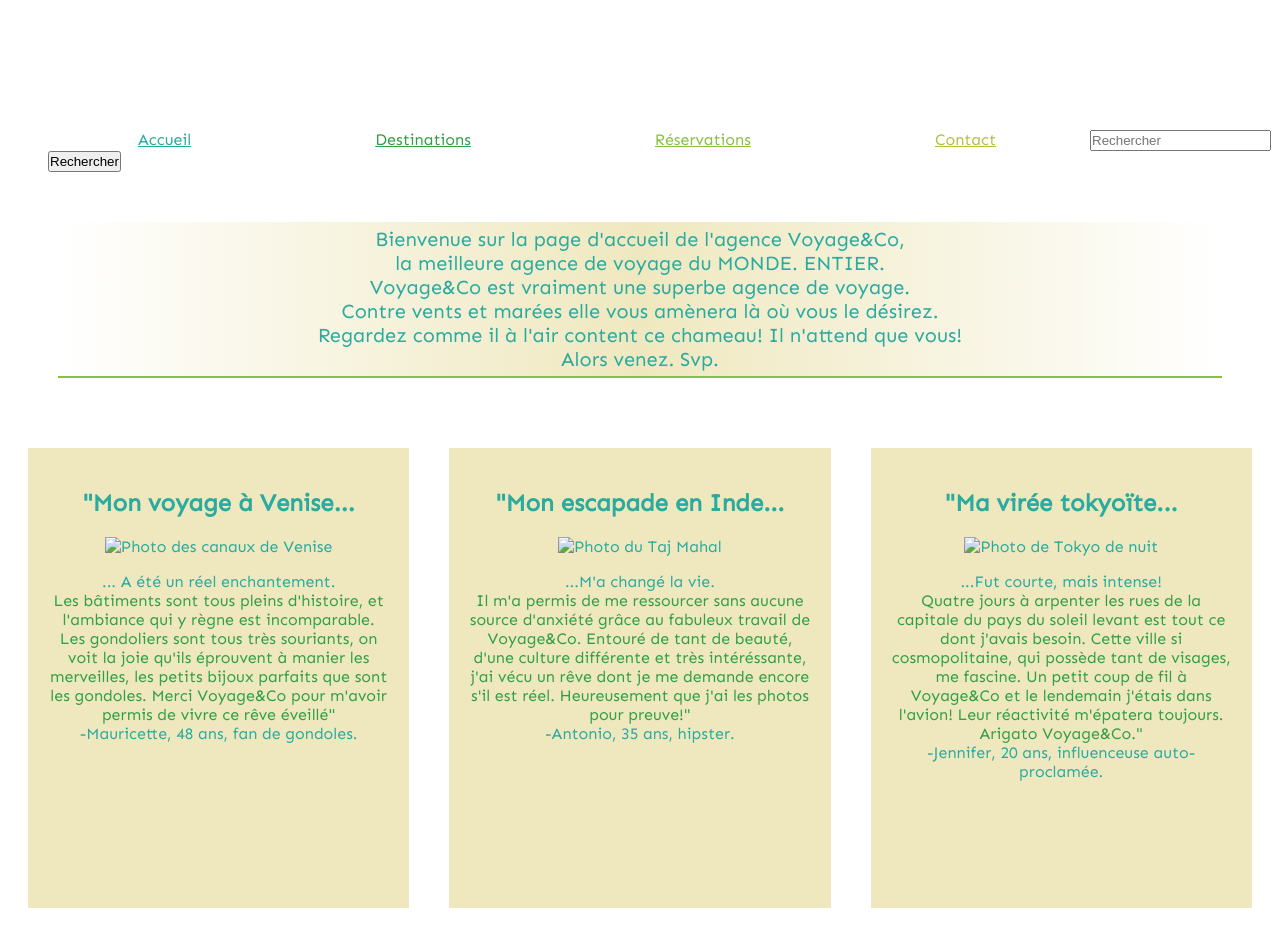
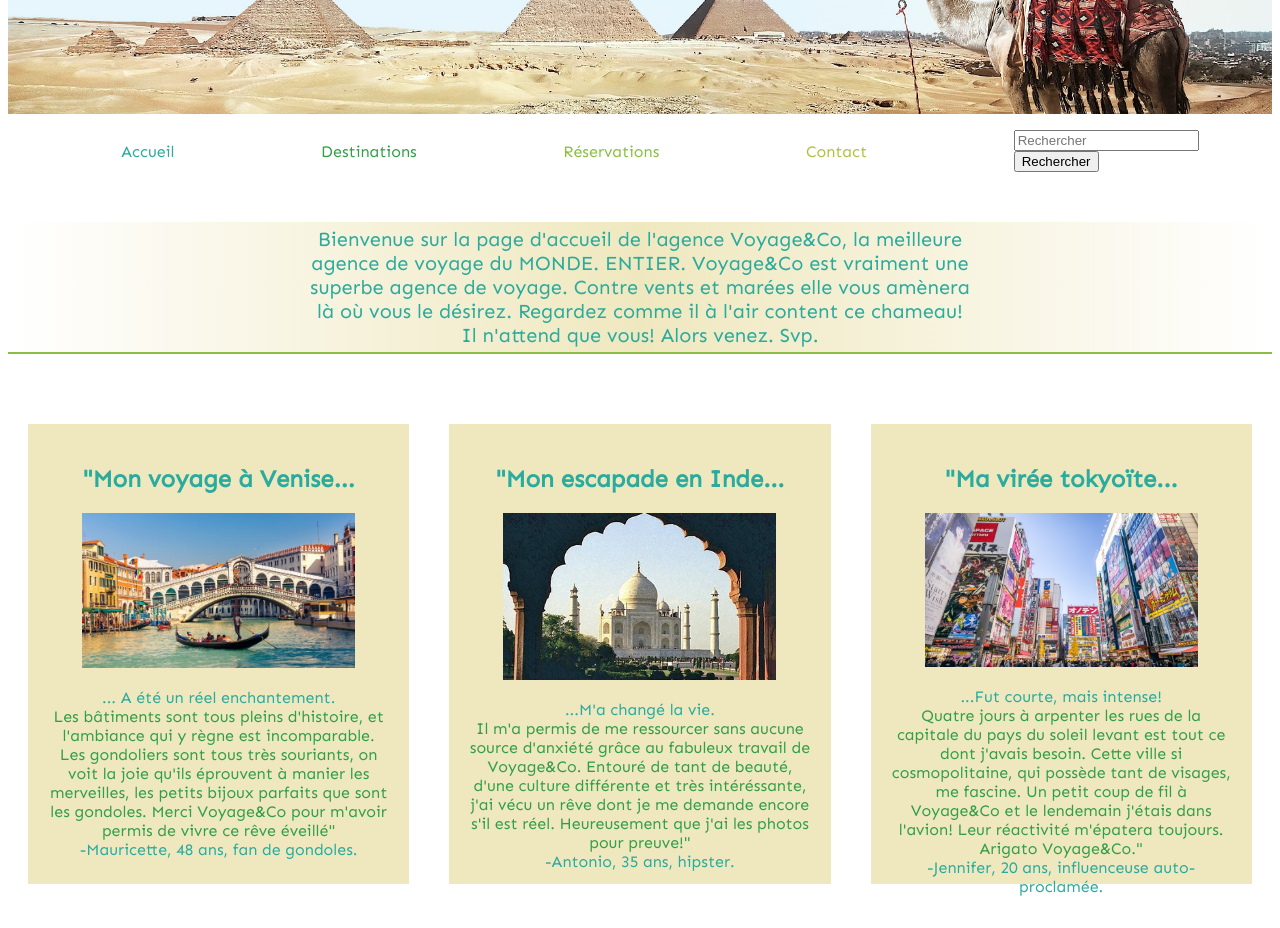
Before and after one commit to SidonieLenne/Partie-3, a plain HTML site: page index.html in a window 1280 px wide. Shown: the part 226-1154 px from the top of the page. After the commit the page ends 1130 px from the top, so only its background shows below. Drawn offline with Linux system fonts and the light colour scheme.

Commit message:
exercice 4 corrigé

```diff
--- a/assets/css/style.css
+++ b/assets/css/style.css
@@ -1,21 +1,23 @@
+/*......Entête......*/
 header{
     /*Texte*/
-    font-family: 'Sen', sans-serif;
+    font-family:'Sen', sans-serif;
     text-align:center;
-    font-size: 30px;
-    max-width: 100%;
+    font-size:30px;
+    max-width:100%;
     padding:90px;
     /*Image de fond*/
-    background-image:url(images/header.jpg);
+    background-image:url('../images/header.jpg');
     background-size:100%;
     background-repeat:no-repeat ;
 }
-/*Barre de navigation*/
-li{
-    display:inline;
-    padding-left:90px;
-    padding-right:90px;
-    font-family: 'Sen', sans-serif;
+/*......Barre de navigation......*/
+#listNav{
+    list-style-type:none;
+    display:flex;
+    justify-content:space-around;
+    align-items:center;
+    font-family:'Sen', sans-serif;
 }
 /*Bouton Accueil*/
 #home{
@@ -33,30 +35,38 @@ li{
 #contact{
     color:#B2BF42;
 }
-/*Champ et bouton de recherche*/
-.searchBar, .searchButton{
-    padding-left:0px;
-    padding-right:0px;
+/*Pour retirer les barres sous les textes cliquables*/
+a{
+    text-decoration:none;
 }
-/*Texte de présentation*/
+
+.navBarIcon{
+    display:none;
+}
+
+/*#navBarIcon{display:none;}*/
+/*......Texte de présentation......*/
 #openingParagraph{
-    margin:50px;
+    margin-top:50px;
+    margin-bottom:50px;
     padding:5px;
+    padding-left:300px;
+    padding-right:300px;
     font-size:20px;
     color:#2AAB9E;
-    font-family: 'Sen', sans-serif;
+    font-family:'Sen', sans-serif;
     text-align:center;
     background-image:linear-gradient(to left,#FFFFFF,#EFE8BF,#FFFFFF);
     border-bottom:2px solid #89BF42;
 }
-/*Compte rendus de voyage*/
-#italia, #india, #japan{
+/*......Compte rendus de voyage......*/
+.trip{
     float:left;
     width:27%;
     height:420px;
     margin:20px;
     padding:20px;
-    text-align: center;
+    text-align:center;
     font-family:'Sen', sans-serif;
     color:#2AAB9E;
     background-color:#EFE8BF;
@@ -69,3 +79,25 @@ img{
 .interview{
     color:#329F48;
 }
+/*......Media Querries......*/
+@media only screen and (max-device-width : 480px) {
+    .trip{
+        clear:left;
+        width:100%;
+        height:auto;
+    }
+   /*Menu Burger (avec icône transparente pour l'instant)*/
+    #navBarIcon{
+        display:flex;
+    }
+
+    li>a, ul>form{
+        display:none;
+    }
+
+    #openingParagraph{
+        width:auto;
+        margin:0px;
+        padding:0px;
+    }
+}
--- a/index.html
+++ b/index.html
@@ -7,35 +7,38 @@
         <link href="https://fonts.googleapis.com/css?family=Sen|Yanone+Kaffeesatz&display=swap" rel="stylesheet"/>
     </head>
     <body>
-            <!--Entête-->
+            <!--......Entête......-->
             <header>
                 <h1>Voyage & Co</h1>
             </header>
-            <!--Barre de navigation-->
-            <ul id="navBar">
+            <!--......Barre de navigation......-->
+            <ul id="listNav">
                 <li><a href="#" id="home">Accueil</a></li>
                 <li><a href="#" id="destination">Destinations</a></li>
                 <li><a href="#" id="booking">Réservations</a></li>
                 <li><a href="#" id="contact">Contact</a></li>
-                <li class="searchBar"><input class="searchBar" type="search" placeholder="Rechercher"/></li>
-                <li class="searchButton"><input class="searchButton" type="button" value="Rechercher"/></li>
+                <form action="#" method="post">
+                    <li class="searchBar"><input class="searchBar" type="search" placeholder="Rechercher"/></li>
+                    <li class="searchButton"><input class="searchButton" type="button" value="Rechercher"/></li>
+                </form>
+                <li class="navBarIcon"><i class="fas fa-bars" id="navBarIcon"></i></li>
             </ul>
-            <!--Texte de présentation-->
-            <p id="openingParagraph">
-                Bienvenue sur la page d'accueil de l'agence Voyage&Co,<br/>
-                la meilleure agence de voyage du MONDE. ENTIER.<br/>
-                Voyage&Co est vraiment une superbe agence de voyage. <br/>
-                Contre vents et marées elle vous amènera là où vous le désirez. <br/>
-                Regardez comme il à l'air content ce chameau! Il n'attend que vous!<br/>
-                Alors venez. Svp.<br/>
-            </p>
-            <!--Compte rendus de voyage-->
+            <!--......Texte de présentation......-->
+            <div id="openingParagraph">
+                Bienvenue sur la page d'accueil de l'agence Voyage&Co,
+                la meilleure agence de voyage du MONDE. ENTIER.
+                Voyage&Co est vraiment une superbe agence de voyage.
+                Contre vents et marées elle vous amènera là où vous le désirez.
+                Regardez comme il à l'air content ce chameau! Il n'attend que vous!
+                Alors venez. Svp.
+            </div>
+            <!--......Compte rendus de voyage......-->
             <!--Boîte gauche, Italie-->
-            <div id=italia>
+            <div class="trip">
                 <h2>"Mon voyage à Venise...</h2>
-              <img src="assets/css/images/italia.jpg" alt="Photo des canaux de Venise"/>
+              <img src="assets/images/italia.jpg" title="Venise" alt="Photo des canaux de Venise"/>
                 <p>... A été un réel enchantement. <br/>
-                  <span class=interview>
+                  <span class="interview">
                         Les bâtiments sont tous pleins d'histoire, et l'ambiance qui y règne est incomparable.
                         Les gondoliers sont tous très souriants, on voit la joie qu'ils éprouvent à manier les merveilles,
                         les petits bijoux parfaits que sont les gondoles. Merci Voyage&Co pour m'avoir permis de vivre ce rêve éveillé"<br/>
@@ -44,31 +47,31 @@
                 </p>
             </div>
             <!--Boîte centre, Inde-->
-            <div id=india>
+            <blockquote class="trip">
                 <h2>"Mon escapade en Inde...</h2>
-                <img src="assets/css/images/india.jpg" alt="Photo du Taj Mahal"/>
+                <img src="assets/images/india.jpg" title="Taj Mahal" alt="Photo du Taj Mahal"/>
                 <p>...M'a changé la vie. <br/>
-                    <span class=interview>
+                    <span class="interview">
                         Il m'a permis de me ressourcer sans aucune source d'anxiété grâce au fabuleux travail de Voyage&Co.
                         Entouré de tant de beauté, d'une culture différente et très intéréssante, j'ai vécu un rêve dont je
                         me demande encore s'il est réel. Heureusement que j'ai les photos pour preuve!" <br/>
                     </span>
                     -Antonio, 35 ans, hipster.
                 </p>
-            </div>
+            </blockquote>
             <!--Boîte droite, Japon-->
-            <div id=japan>
+            <blockquote class="trip">
                 <h2>"Ma virée tokyoïte...</h2>
-                <img src="assets/css/images/japan.jpg" alt="Photo de Tokyo de nuit"/>
+                <img src="assets/images/japan.jpg" title="Tokyo by night" alt="Photo de Tokyo de nuit"/>
                 <p>...Fut courte, mais intense! <br/>
-                    <span class=interview>
+                    <span class="interview">
                         Quatre jours à arpenter les rues de la capitale du pays du soleil levant
                         est tout ce dont j'avais besoin. Cette ville si cosmopolitaine, qui possède tant de visages, me fascine.
                         Un petit coup de fil à Voyage&Co et le lendemain j'étais dans l'avion!
                         Leur réactivité m'épatera toujours. Arigato Voyage&Co."<br/>
                     </span>
                      -Jennifer, 20 ans, influenceuse auto-proclamée.
-                </p>
+                </blockquote>
             </div>
     </body>
 </html>
```
Also changed, not shown: assets/images/header.jpg (added), assets/images/india.jpg (added), assets/images/italia.jpg (added), assets/images/japan.jpg (added).
